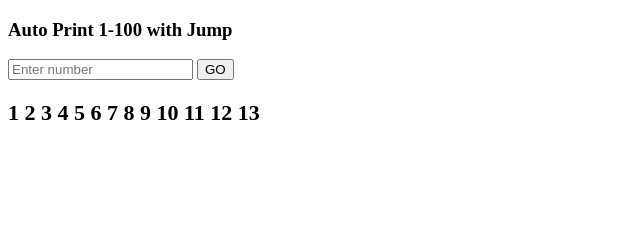
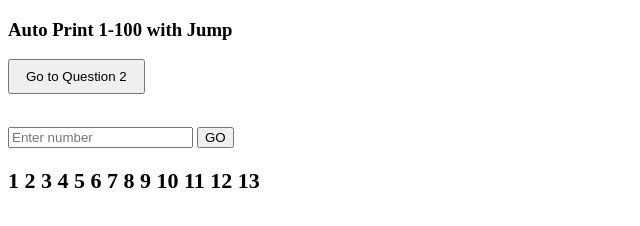
Before and after one commit to omshinde04/importantqt, a plain HTML site: page index.html in a window 1280 px wide. Shown: the whole page, without its empty margins (0-640 px from the left). Drawn offline with Linux system fonts and the light colour scheme.

Commit message:
Updated code with redirect button

```diff
--- a/index.html
+++ b/index.html
@@ -3,6 +3,13 @@
 <body>
 
 <h3>Auto Print 1-100 with Jump</h3>
+
+<!-- ✅ Redirect Button -->
+<button onclick="window.location.href='q2.html'"
+        style="padding:8px 16px; margin-bottom:15px;">
+    Go to Question 2
+</button>
+<br><br>
 
 <input id="jump" type="number" placeholder="Enter number">
 <button onclick="jump = +document.getElementById('jump').value">GO</button>
```
